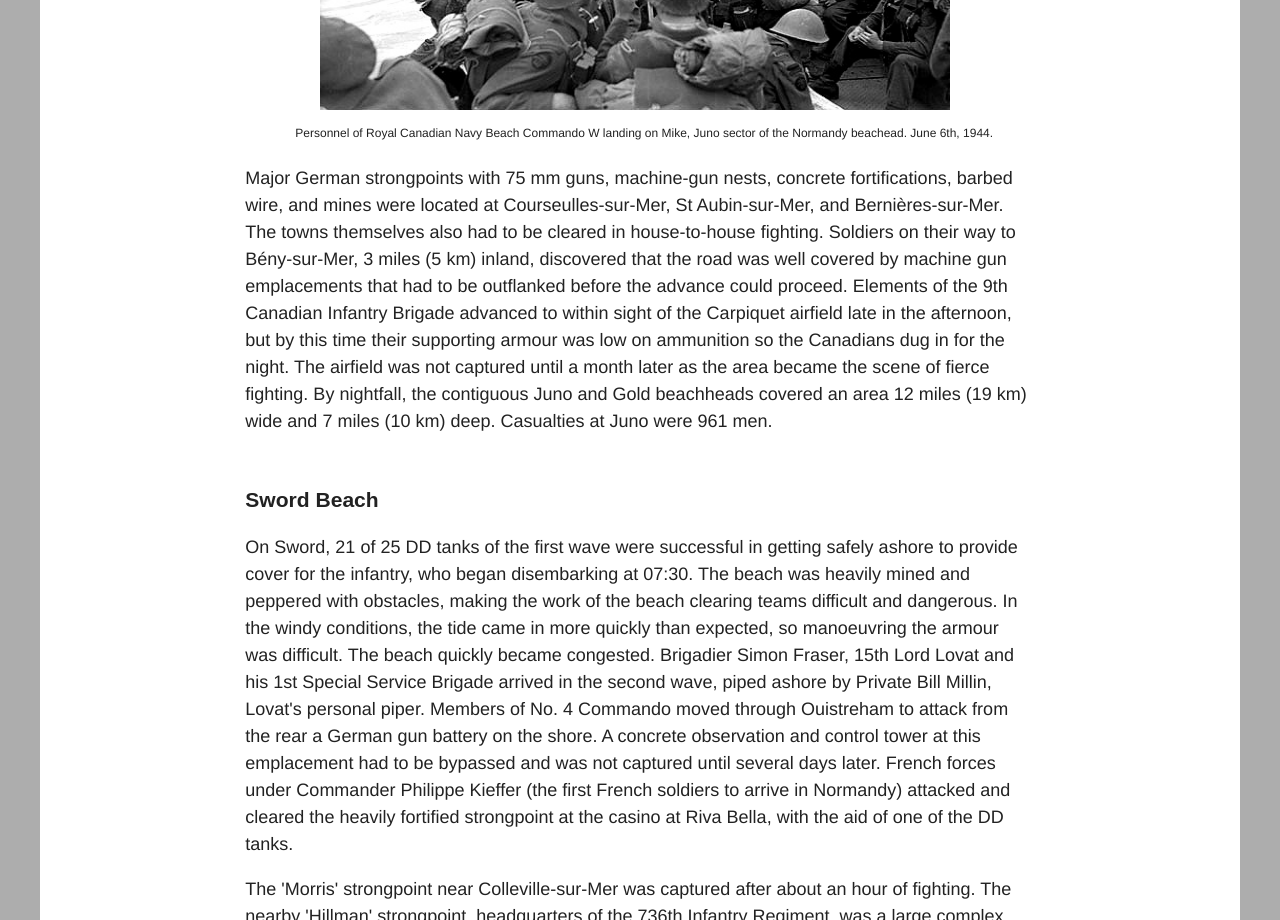
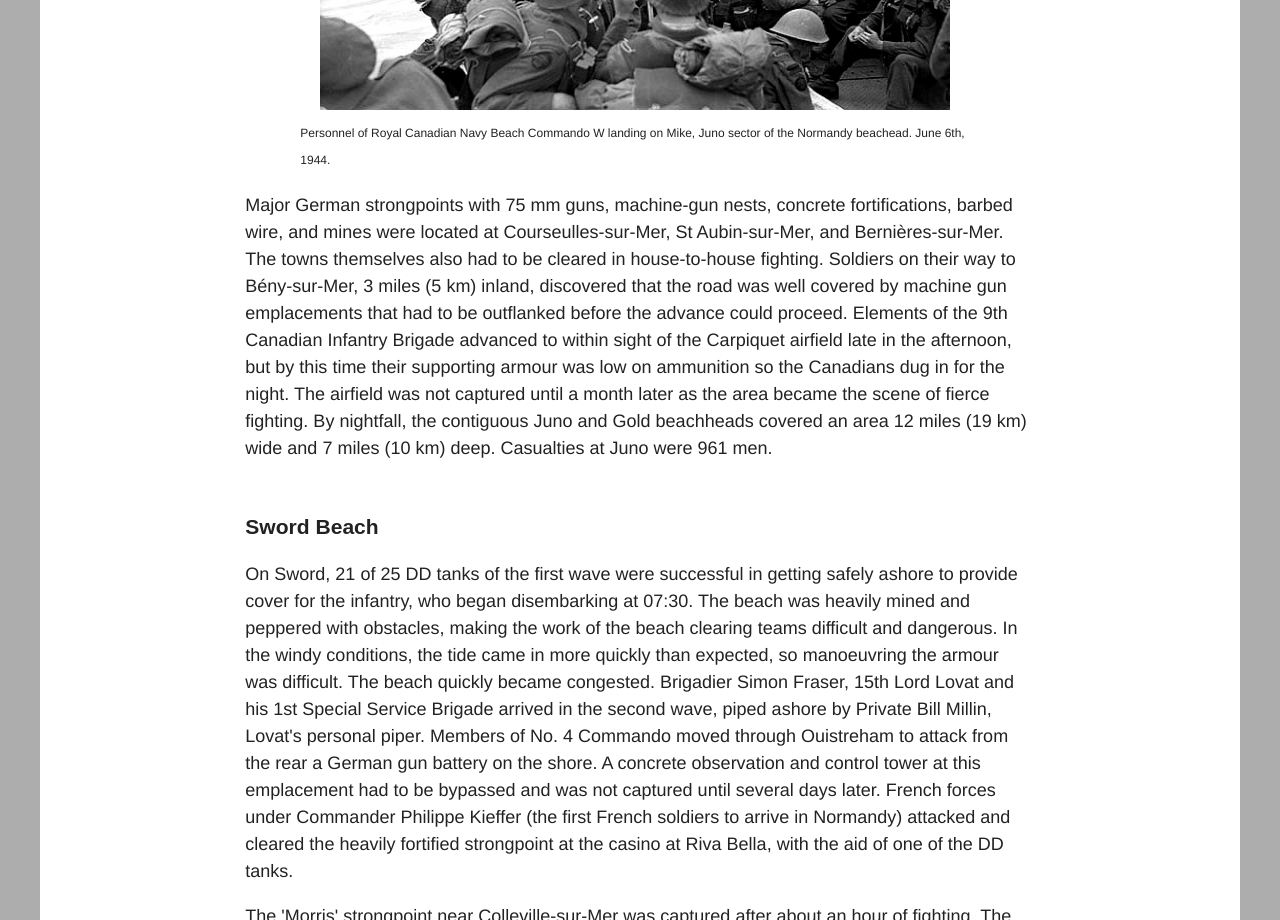
Before and after one commit to alexiaml/story-project-lazcano, a plain HTML site: page pages/landings.html in a window 1280 px wide. Shown: the part 7660-8580 px from the top of the page. Drawn offline with Linux system fonts and the light colour scheme; a web font is replaced by a local one.

Commit message:
Final alignment shift of caption on juno

```diff
--- a/pages/landings.html
+++ b/pages/landings.html
@@ -123,7 +123,7 @@
        alt="Image of personnel of Royal Canadian Navy Beach Commando W landing on Mike, Juno sector of the Normandy beachead. June 6th, 1944."
     height="450px"
 	width="630px">
-  <figcaption body style="margin-left: -25px">Personnel of Royal Canadian Navy Beach Commando W landing on Mike, Juno sector of the Normandy beachead. June 6th, 1944.</figcaption>
+  <figcaption body style="margin-left: -20px">Personnel of Royal Canadian Navy Beach Commando W landing on Mike, Juno sector of the Normandy beachead. June 6th, 1944.</figcaption>
             </figure>
 
 <p>Major German strongpoints with 75 mm guns, machine-gun nests, concrete fortifications, barbed wire, and mines were located at Courseulles-sur-Mer, St Aubin-sur-Mer, and Bernières-sur-Mer. The towns themselves also had to be cleared in house-to-house fighting. Soldiers on their way to Bény-sur-Mer, 3 miles (5 km) inland, discovered that the road was well covered by machine gun emplacements that had to be outflanked before the advance could proceed. Elements of the 9th Canadian Infantry Brigade advanced to within sight of the Carpiquet airfield late in the afternoon, but by this time their supporting armour was low on ammunition so the Canadians dug in for the night. The airfield was not captured until a month later as the area became the scene of fierce fighting. By nightfall, the contiguous Juno and Gold beachheads covered an area 12 miles (19 km) wide and 7 miles (10 km) deep. Casualties at Juno were 961 men.</p>
```
